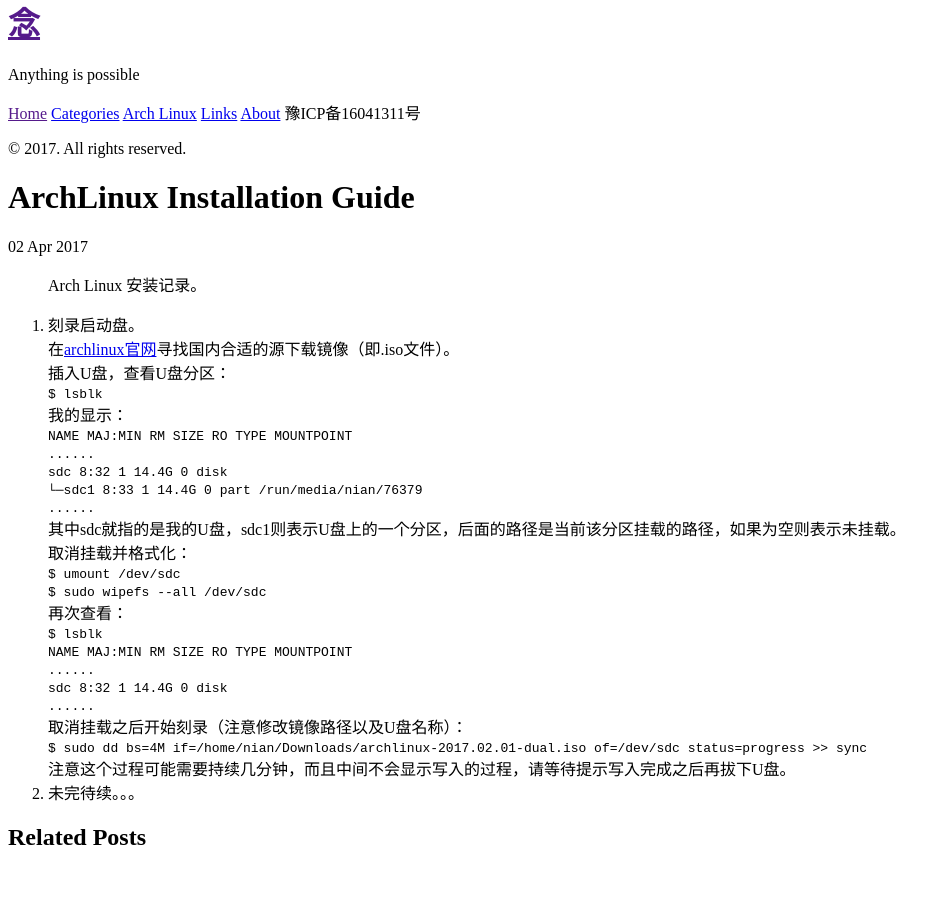
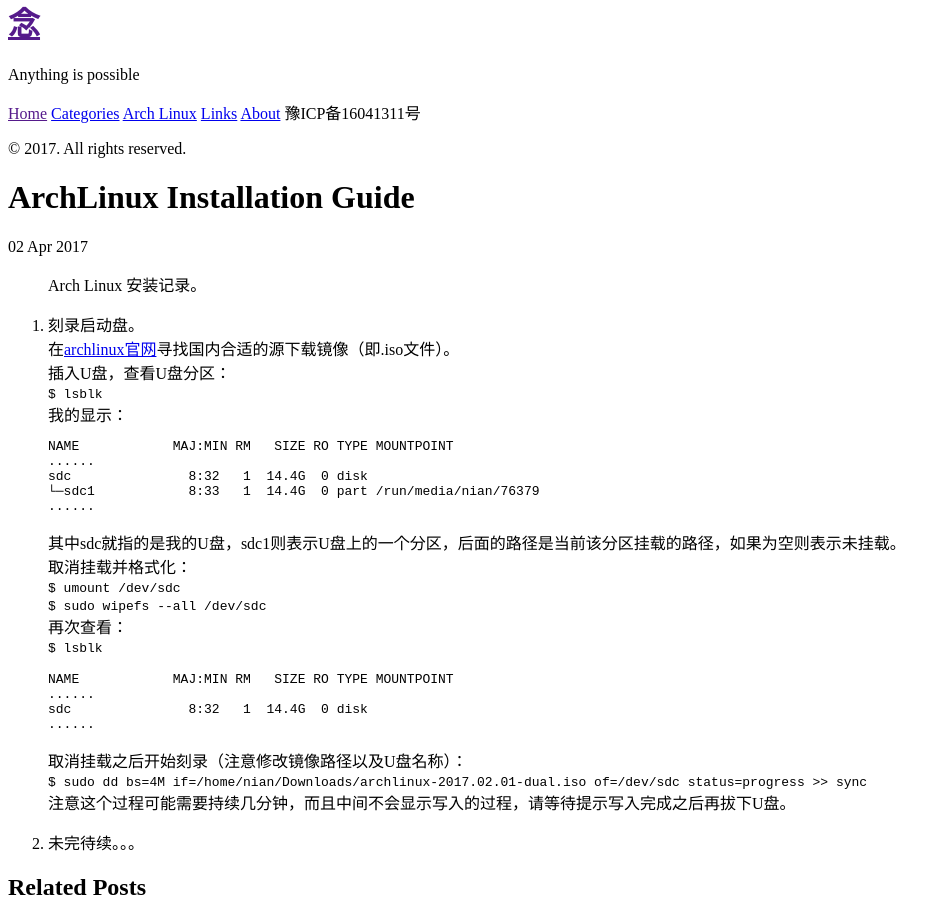
Before and after one commit to whoisnian/whoisnian.github.io, a Jekyll site: the page built from _posts/2017-04-02-ArchLinux-Installation-Guide.md, in a window 1280 px wide, cut to the strip 335-1256 px from the top of the page. Shown: the whole strip, without its empty margins (0-951 px from the left). Built offline with Jekyll 4.4.1, drawn with Linux system fonts in a browser that asks for light colours; before the commit the page ends 1206 px from its top, so only the background shows below that.

Commit message:
arch install

````diff
--- a/_posts/2017-04-02-ArchLinux-Installation-Guide.md
+++ b/_posts/2017-04-02-ArchLinux-Installation-Guide.md
@@ -13,22 +13,27 @@
 插入U盘，查看U盘分区：
 `$ lsblk`
 我的显示：
-`NAME            MAJ:MIN RM   SIZE RO TYPE MOUNTPOINT`
-`......`
-`sdc               8:32   1  14.4G  0 disk`
-`└─sdc1            8:33   1  14.4G  0 part /run/media/nian/76379`
-`......`
+```
+NAME            MAJ:MIN RM   SIZE RO TYPE MOUNTPOINT
+......
+sdc               8:32   1  14.4G  0 disk
+└─sdc1            8:33   1  14.4G  0 part /run/media/nian/76379
+......
+```
 其中sdc就指的是我的U盘，sdc1则表示U盘上的一个分区，后面的路径是当前该分区挂载的路径，如果为空则表示未挂载。
 取消挂载并格式化：
 `$ umount /dev/sdc`
 `$ sudo wipefs --all /dev/sdc`
 再次查看：
 `$ lsblk`
-`NAME            MAJ:MIN RM   SIZE RO TYPE MOUNTPOINT`
-`......`
-`sdc               8:32   1  14.4G  0 disk`
-`......`
+```
+NAME            MAJ:MIN RM   SIZE RO TYPE MOUNTPOINT
+......
+sdc               8:32   1  14.4G  0 disk
+......
+```
 取消挂载之后开始刻录（注意修改镜像路径以及U盘名称）：
 `$ sudo dd bs=4M if=/home/nian/Downloads/archlinux-2017.02.01-dual.iso of=/dev/sdc status=progress >> sync`
 注意这个过程可能需要持续几分钟，而且中间不会显示写入的过程，请等待提示写入完成之后再拔下U盘。
+
 2. 未完待续。。。
````
